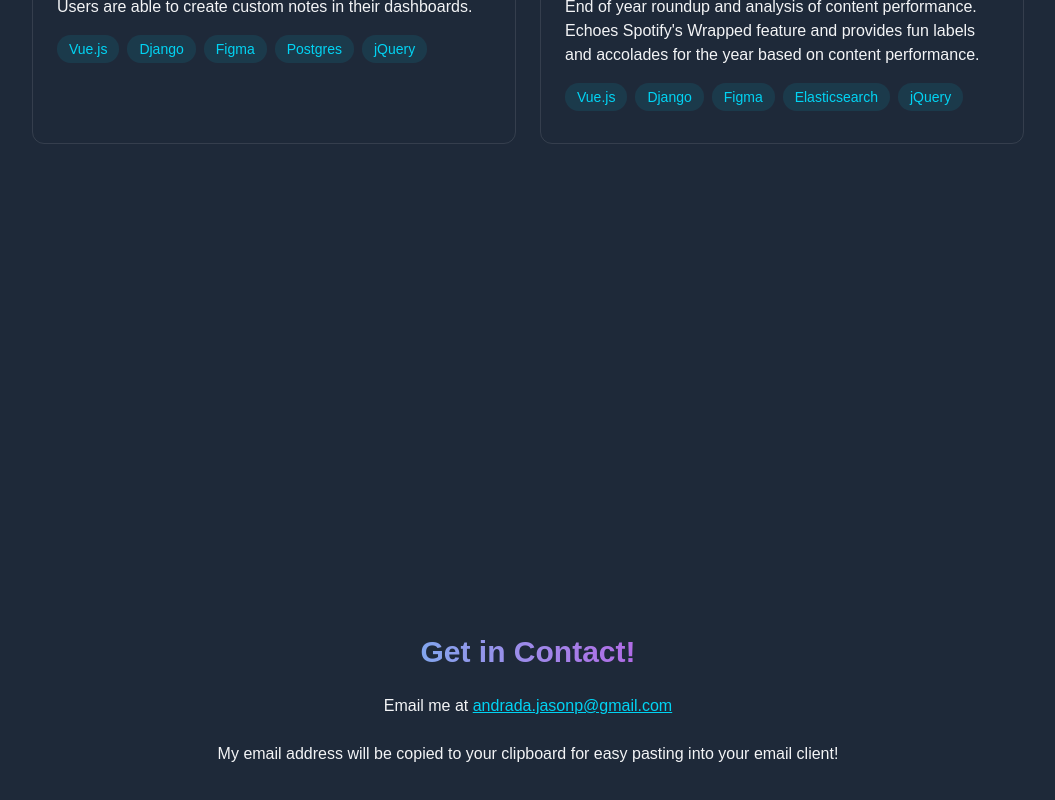
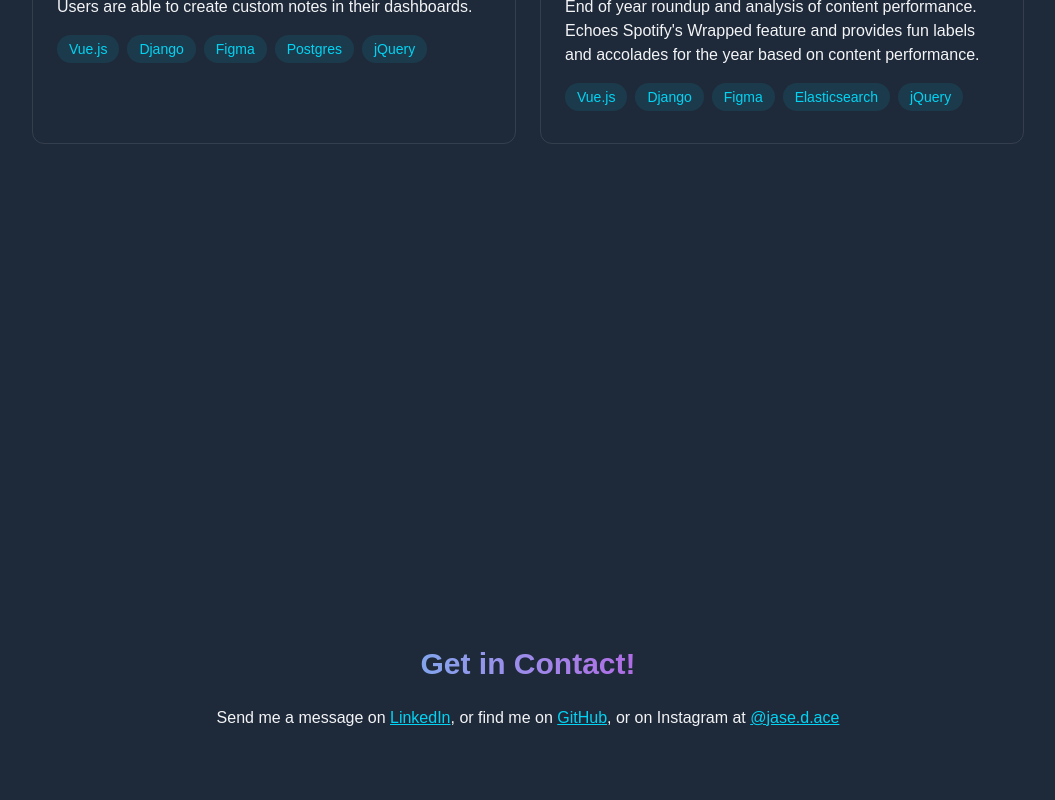
Before and after one commit to jase-d-ace/jase-d-ace.github.io, a React (Vite) app: page / in a window 1280 px wide. Shown: the part 2992-3792 px from the top of the page, without its empty margins (112-1167 px from the left). Built offline with nearby package versions, Linux system fonts and the light colour scheme; a web font is replaced by a local one.

Commit message:
change contact methods

```diff
--- a/src/components/sections/Contact.jsx
+++ b/src/components/sections/Contact.jsx
@@ -3,15 +3,6 @@ import { useState } from "react";
 
 export const Contact = () => {
 
-    const [copied, setCopied] = useState(false);
-    const emailToClipboard = async () => {
-        try {
-            await navigator.clipboard.writeText("andrada.jasonp@gmail.com");
-            setCopied(true);
-        } catch (err) {
-            console.lerror("failed to copy:", err)
-        }
-    }
     return (
         <section id="contact" className="min-h-screen flex items-center justify-center py-20">
             <RevealOnScroll>
@@ -19,9 +10,8 @@ export const Contact = () => {
                 <h2 className="text-3xl font-bold mb-2 bg-gradient-to-r from-cyan-400 to-fuchsia-600 bg-clip-text text-transparent text-center">Get in Contact!</h2>
                 <div className="flex items-center justify-center py-2"></div>
                     <p className="text-gray-100 mb-6 text-center">
-                        Email me at <span onClick={() => emailToClipboard()} className="text-cyan-400 cursor-pointer underline">andrada.jasonp@gmail.com</span>
+                        Send me a message on <a href="https://www.linkedin.com/in/jason-andrada" target="_blank" className="text-cyan-400 cursor-pointer underline">LinkedIn</a>, or find me on <a href="https://www.github.com/jase-d-ace" target="_blank" className="text-cyan-400 cursor-pointer underline">GitHub</a>, or on Instagram at <a href="https://www.instagram.com/jase.d.ace" target="_blank" className="text-cyan-400 cursor-pointer underline">@jase.d.ace</a>
                     </p>
-                    <p className="text-center">My email address {copied ? "has been" : "will be"} copied to your clipboard for easy pasting into your email client!</p>
                 </div>
             </RevealOnScroll>
 
```
